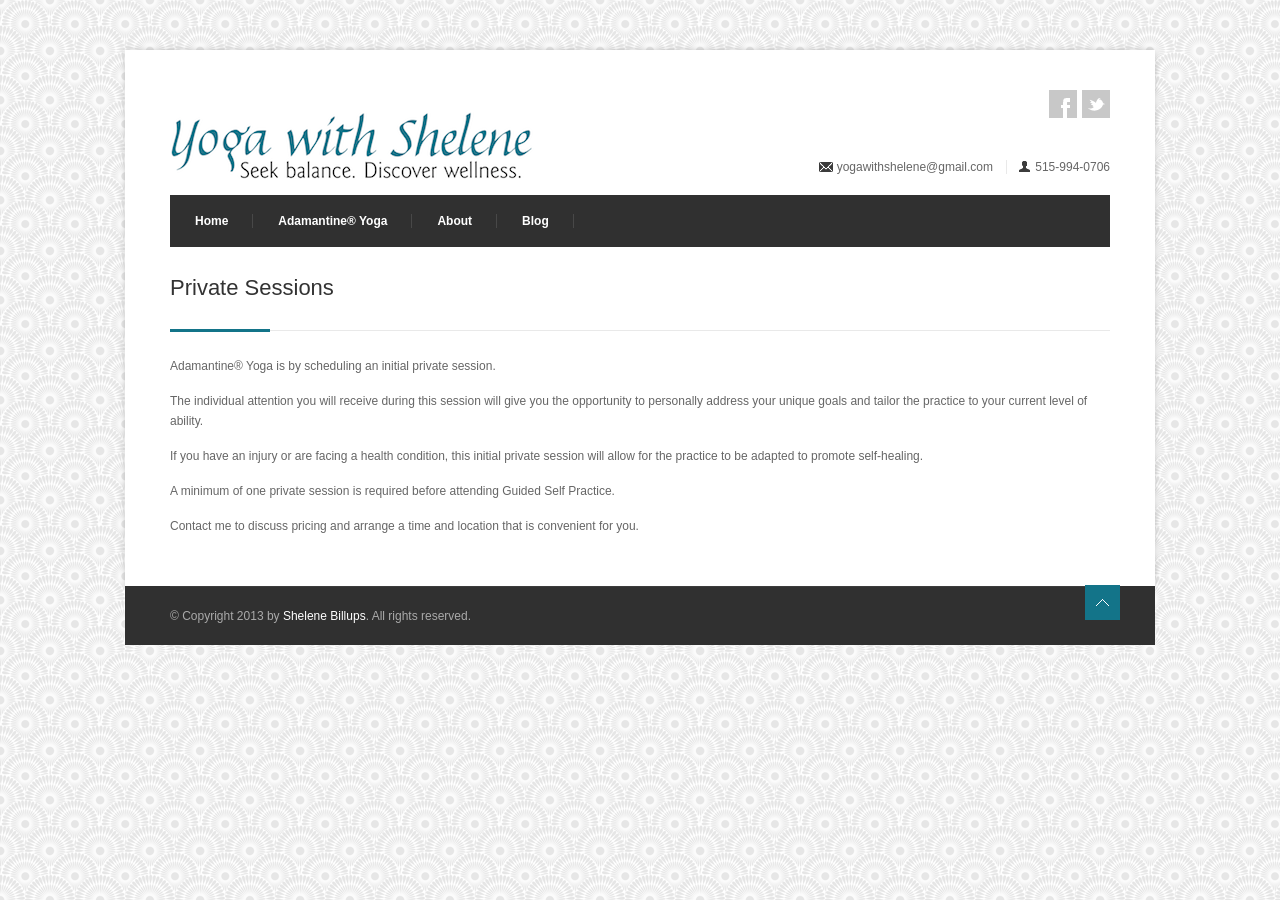
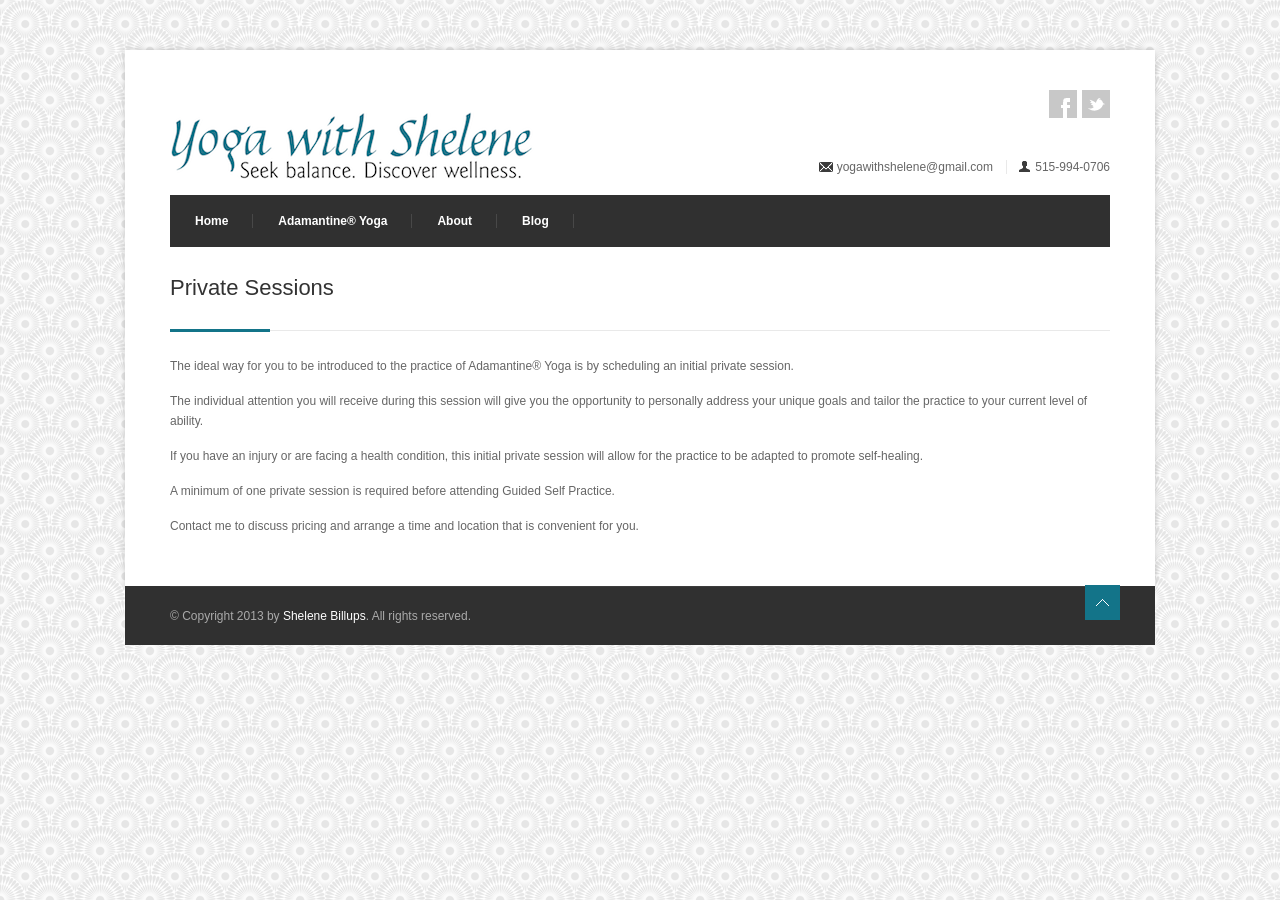
Before and after one commit to yogawithshelene/yogawithshelene.github.io, a Jekyll site: the page built from private/index.html, in a window 1280 px wide. Built offline with Jekyll 4.4.1, drawn with Linux system fonts in a browser that asks for light colours; nearby versions of some CDN libraries; Markdown is read by kramdown in place of the engine named in the settings.

Commit message:
another private update

```diff
--- a/private/index.html
+++ b/private/index.html
@@ -24,7 +24,7 @@ title: Private Sessions
 	<!-- Standard Structure -->
 	<div class="sixteen column">
 
-    <p>Adamantine® Yoga is by scheduling an initial private session.</p>
+    <p>The ideal way for you to be introduced to the practice of Adamantine® Yoga is by scheduling an initial private session.</p>
 
     <p>The individual attention you will receive during this session will give you the opportunity to personally address your unique goals and tailor the practice to your current level of ability.</p>
 
```
